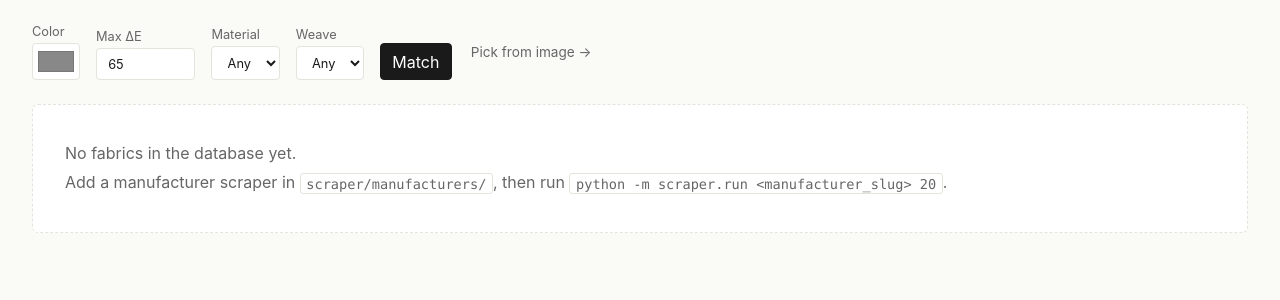
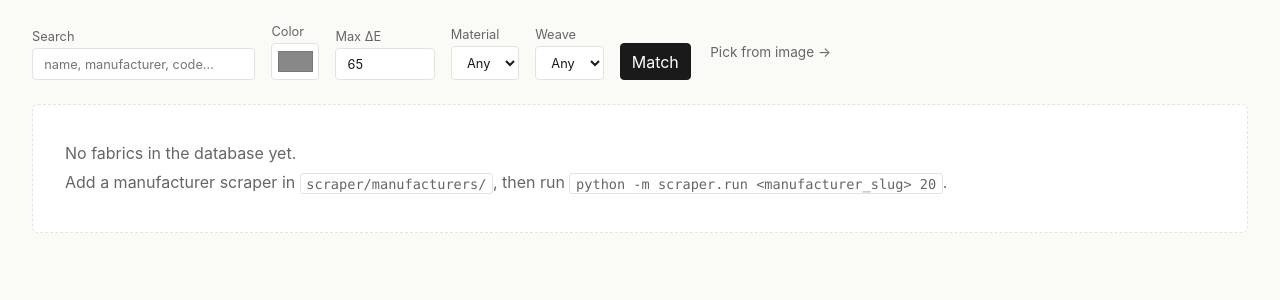
Before and after one commit to GermanTortoise/fabric-colors, a Flask app: page / in a window 1280 px wide. Shown: the part 57-357 px from the top of the page. Run offline with Flask 3, Linux system fonts and the light colour scheme; data that the repository does not hold is empty.

Commit message:
feat: add search bar

```diff
--- a/app/main.py
+++ b/app/main.py
@@ -36,6 +36,7 @@ def index():
     material = request.args.get("material", "").strip()
     weave = request.args.get("weave", "").strip()
     target = request.args.get("color", "").strip()
+    query = request.args.get("q", "").strip()
     try:
         tolerance = float(request.args.get("tolerance", DEFAULT_TOLERANCE))
     except ValueError:
@@ -49,6 +50,18 @@ def index():
     if weave:
         where.append("weave = ?")
         params.append(weave)
+    if query:
+        # Each whitespace-separated token must match at least one field, so
+        # "rayon challis kelly" finds a kelly-green rayon challis even though
+        # those words live in different columns.
+        for token in query.lower().split():
+            like = f"%{token}%"
+            where.append(
+                "(LOWER(color_name) LIKE ? OR LOWER(brand) LIKE ?"
+                " OR LOWER(collection) LIKE ? OR LOWER(color_code) LIKE ?"
+                " OR LOWER(content) LIKE ?)"
+            )
+            params.extend([like] * 5)
 
     sql = f"""
         SELECT *
@@ -82,8 +95,9 @@ def index():
                     + (r["lab_a"] - ta) ** 2
                     + (r["lab_b"] - tb) ** 2
                 )
-            rows = [r for r in rows if r.get("delta_e") is not None and r["delta_e"] <= tolerance]
-            rows.sort(key=lambda r: r["delta_e"])
+            if not query:
+                rows = [r for r in rows if r.get("delta_e") is not None and r["delta_e"] <= tolerance]
+            rows.sort(key=lambda r: (r["delta_e"] is None, r["delta_e"]))
         except ValueError:
             pass
 
@@ -96,6 +110,7 @@ def index():
         current_weave=weave,
         current_color=target or "#888888",
         current_tolerance=tolerance,
+        current_query=query,
     )
 
 
--- a/app/templates/index.html
+++ b/app/templates/index.html
@@ -1,6 +1,10 @@
 {% extends "base.html" %}
 {% block content %}
 <form method="get" class="filters">
+  <label>
+    Search
+    <input type="search" name="q" value="{{ current_query }}" placeholder="name, manufacturer, code…">
+  </label>
   <label>
     Color
     <input type="color" name="color" value="{{ current_color }}">
```
